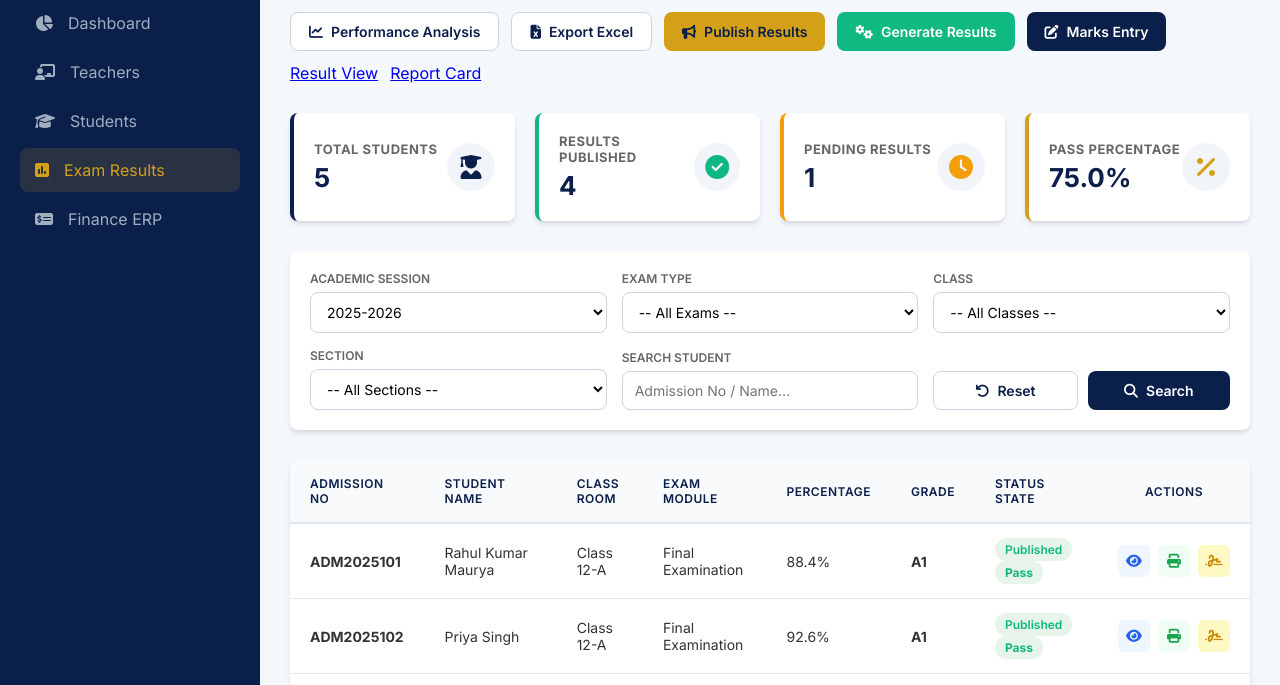
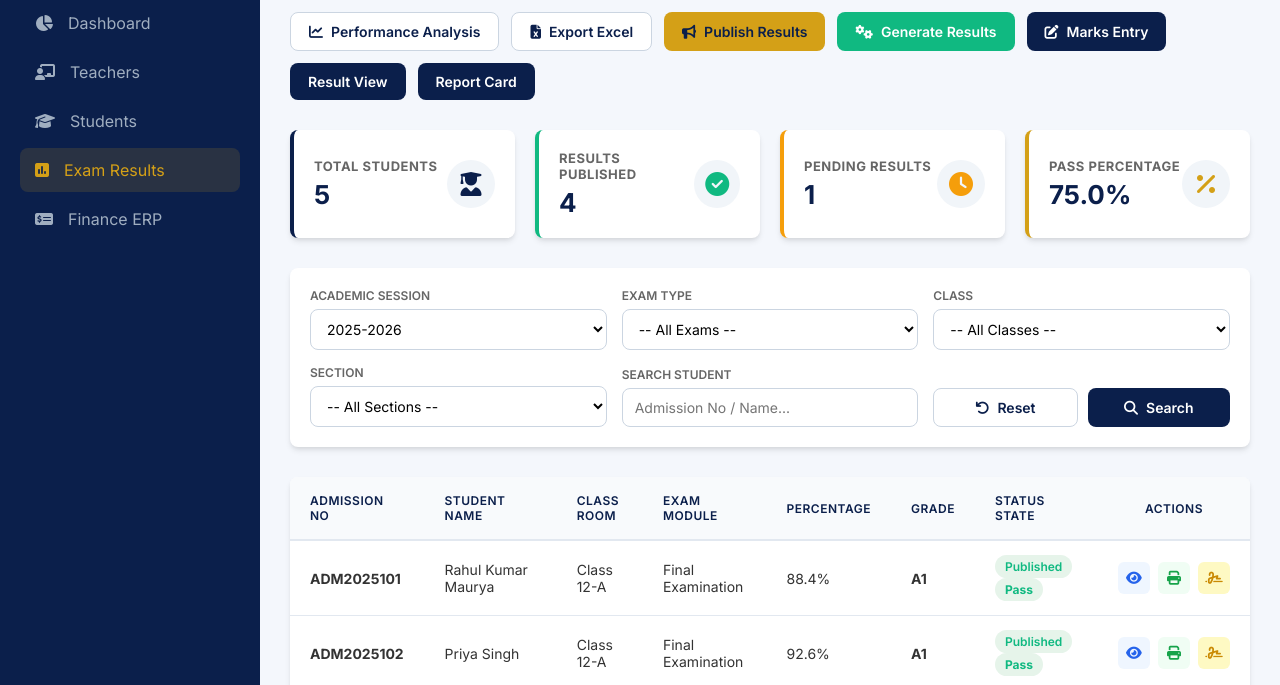
Before and after one commit to rampratap008921/Rs-Public-School, a plain HTML site: page results-management.html in a window 1280 px wide. Shown: the part 83-768 px from the top of the page. Drawn offline with Linux system fonts and the light colour scheme.

Commit message:
Update results-management.html

```diff
--- a/results-management.html
+++ b/results-management.html
@@ -406,13 +406,13 @@
                 <button type="button" class="btn btn-warning" id="btnPublishResults"><i class="fa-solid fa-bullhorn"></i> Publish Results</button>
                 <button type="button" class="btn btn-success" id="btnGenerateResults"><i class="fa-solid fa-gears"></i> Generate Results</button>
                 <a href="marks-entry.html" class="btn btn-primary" id="lnkMarksEntry"><i class="fa-solid fa-pen-to-square"></i> Marks Entry</a>
-                <a href="result-view.html" class="action-btn">
-                        Result View
-                </a>
+                <a href="result-view.html" class="btn btn-primary" id="lnkResultView">
+    Result View
+</a>
 
-                <a href="report-card.html" class="action-btn">
-                    Report Card
-                </a>
+<a href="report-card.html" class="btn btn-primary" id="lnkReportCard">
+    Report Card
+</a>
 
             </div>
         </div>
```
